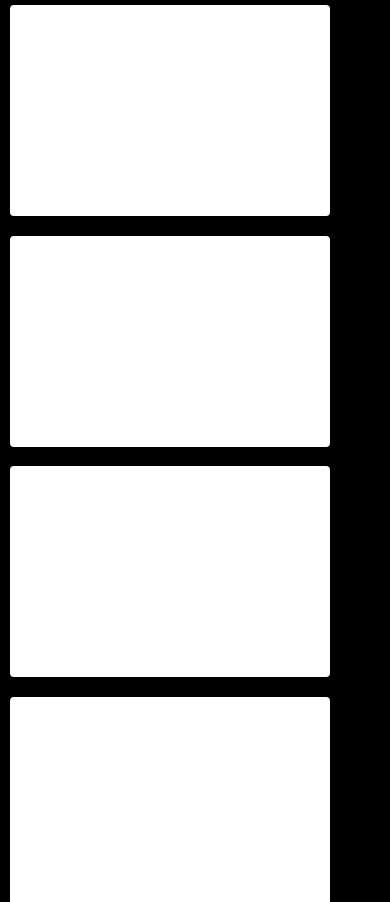
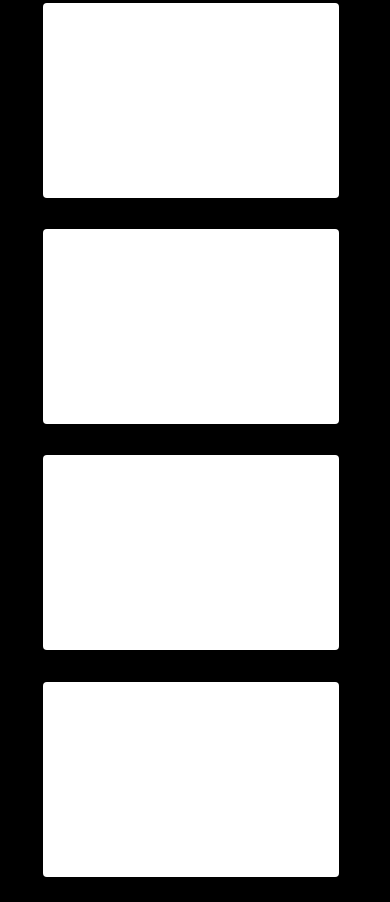
Before and after one commit to H3N9/web, a plain HTML site: page index.html in a window 390 px wide. Shown: the part 444-1346 px from the top of the page. Drawn offline with nearby package versions, Linux system fonts and the light colour scheme.

Commit message:
updates respot

```diff
--- a/style.css
+++ b/style.css
@@ -116,16 +116,18 @@ body{
     #row1{
         width: 100%;
         background: black;
+        display: block;
+        margin: auto;
         overflow: auto;
         clear: both;
     }
     #row1 .box{
-        width: 38vh;
+        width: 18.5vw;
         height: 25vh;
         background: white;
         display: block;
         float: left;
-        margin: 2.5%;
+        margin: 3%;
         border-radius: 1vw;
     }
     #row2{
@@ -135,16 +137,38 @@ body{
         clear: both;
     }
     #row2 .box{
-        width: 38vh;
+        width: 18.5vw;
         height: 25vh;
         background: white;
         display: block;
         float: left;
-        margin: 2.5%;
+        margin: 3%;
         border-radius: 1vw;
     }
 
+    @media screen and (max-width: 768px){
+        #row1 .box{
+            width: 42vw;
+            margin: 4%;
+        }
+        #row2 .box{
+            width: 42vw;
+            margin: 4%;
+        }
+    }
 
+    @media screen and (max-width: 425px){
+        #row1 .box{
+            width: 76vw;
+            height: 50vw;
+            margin: 3% 0 5% 11%;
+        }
+        #row2 .box{
+            width: 76vw;
+            height: 50vw;
+            margin: 3% 0 5% 11%;
+        }
+    }
 
     #about{
         width: 100%;
```
